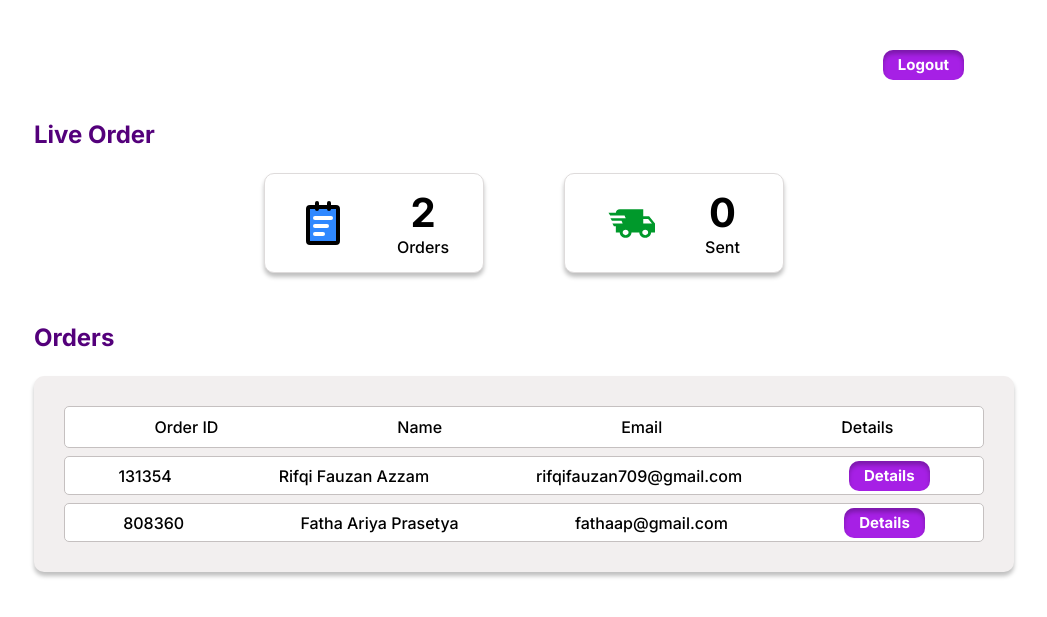
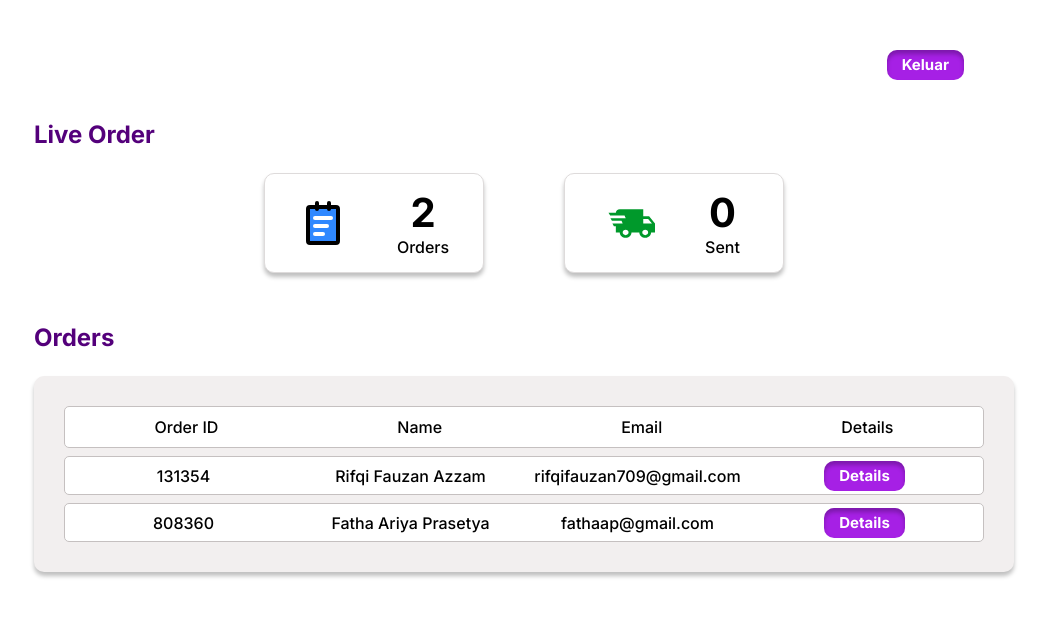
Before and after one commit to rifqifazzam/Merchanique, a Django app: page /admin_page/ in a window 1280 px wide. Shown: the top 617 px of the page, without its empty margins (116-1163 px from the left). Run offline with Django 4.2, Linux system fonts and the light colour scheme; data comes from the database, SQL or seed files in the repository; some web fonts are replaced.

Commit message:
edit views and add tracking page

```diff
--- a/Templates/admin_page.html
+++ b/Templates/admin_page.html
@@ -10,7 +10,8 @@
     <div class="logout">
         <form action=" " method="post">
             {% csrf_token %}
-            <button type="submit">Logout</button>
+            <button type="submit" ><a href="{% url 'logout' %}" class="logout-a">Keluar</a></button>
+
         </form>
 
     </div>
@@ -65,6 +66,7 @@
                 <p>Email</p>
                 <p>Details</p>
             </div>
+            <div class="order-grid">
             {% for order in orders %}
                 {% if not order.shipment.tracking_number %}  <!-- Filter pesanan yang belum memiliki nomor resi -->
                     <div class="detailorder">
@@ -78,6 +80,7 @@
                     </div>
                 {% endif %}
             {% endfor %}
+            </div>
         </div>
     </div>
 
--- a/Templates/order_detail.html
+++ b/Templates/order_detail.html
@@ -70,7 +70,6 @@
                     </div>
                 </div>
 
-
                 <div class="harga">
                     <p>Rp{{item.get_total}}</p>
                 </div>
--- a/merchandise_web/static/admin_page.css
+++ b/merchandise_web/static/admin_page.css
@@ -17,7 +17,6 @@
     background: #A620E5;
     box-shadow: inset 0px 4px 4px rgba(0, 0, 0, 0.25);
     border-radius: 10px;
-    color: #FFFFFF;
     font-weight: 700;
     font-size: 15px;
     line-height: 18px;
@@ -28,14 +27,15 @@
 
 }
 
+.logout button a{
+    color: #FFFFFF;
+}
+
 .logout button:active {
     transform: translateY(1px);
     box-shadow: none;
 }
 
-.liveorder{
-
-}
 
 .liveorder p, .order p{
     color: #54007B;
@@ -111,7 +111,7 @@
     align-items: stretch;
 }
 
-.namaisiorder,.detailorder{
+.namaisiorder{
     display: flex;
     flex-direction: row;
     background: #FFFFFF;
@@ -134,7 +134,6 @@
 }
 
 .detailorder button{
-
     padding: 6px 15px;
     background: #A620E5;
     box-shadow: inset 0px 4px 4px rgba(0, 0, 0, 0.25);
@@ -147,6 +146,7 @@
     align-items: center;
     text-align: center;
     border: none;
+    cursor: pointer;
 
 }
 
@@ -155,15 +155,27 @@
     margin-bottom: 10px;
 }
 
-.detailorder p{
-    margin-top: 4px;
-    margin-bottom: 4px;
-}
-
-.buttonorder{
-    margin-top: 17px;
-}
-
 .isiorder2{
     margin-bottom: 30px;
 }
+
+.detailorder {
+    display: grid;
+    grid-template-columns: repeat(4, 1fr);
+    background: #FFFFFF;
+    border: 1px solid #C5C0C0;
+    border-radius: 5px;
+    padding: 5px;
+    margin-left:30px;
+    margin-right:30px;
+
+    justify-items: center;
+    align-content: center;
+}
+
+
+.detailorder form{
+    align-items: center;
+    margin: auto 0;
+    display: block;
+}
--- a/merchandise_web/views.py
+++ b/merchandise_web/views.py
@@ -39,7 +39,10 @@ def register(request):
 def loginview(request):
     form = UserCreationForm(request.POST)
     if request.user.is_authenticated:
-        return redirect('homepage')
+        if request.user.is_staff:
+            return redirect('admin_page')
+        else:
+            return redirect('homepage')
 
     if request.method == 'POST':
         username = request.POST['username']
@@ -47,7 +50,11 @@ def loginview(request):
         user = authenticate(request, username=username, password=password)
         if user is not None:
             login(request, user)
-            return redirect('homepage')
+            if request.user.is_staff:
+                return redirect('admin_page')
+            else:
+                return redirect('homepage')
+
         else:
             messages.info(request, f'Username OR password is incorrect')
             return render(request, 'login.html')
```
Also changed, not shown: merchandise_web/static/order_detail.css (+9 -3 lines).
